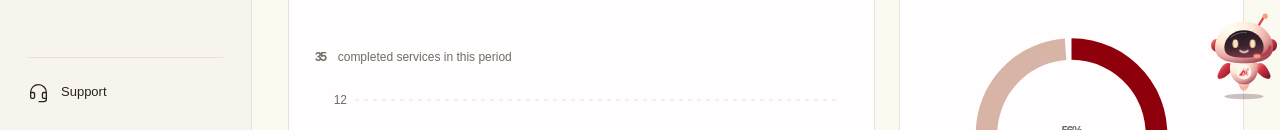
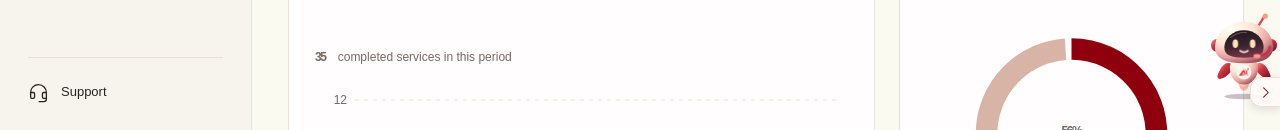
Before and after one commit to FAS-Organization/Al-Ethijahath-App-FrontEnd, a React (Vite) app in the folder frontend/: page /dashboard in a window 1280 px wide. Shown: the part 670-800 px from the top of the page. Built offline with nearby package versions, Linux system fonts and the light colour scheme.

Commit message:
refactor PortalChat: enhance robot launcher and dock toggle functionality with improved animations and state management

```diff
--- a/frontend/src/components/PortalChat.css
+++ b/frontend/src/components/PortalChat.css
@@ -35,7 +35,64 @@
   touch-action: none;
   user-select: none;
   transform: translate3d(var(--robot-drag-x, 0px), var(--robot-drag-y, 0px), 0);
-  transition: transform 520ms cubic-bezier(.22, 1, .36, 1);
+  transition:
+    transform 520ms cubic-bezier(.22, 1, .36, 1),
+    opacity 180ms ease-out;
+}
+
+.portal-chat__robot-launcher[data-docked] {
+  transform: translateX(calc(var(--robot-size) + env(safe-area-inset-right, 0px) + 56px));
+  opacity: 0;
+  pointer-events: none;
+  transition:
+    transform 280ms cubic-bezier(.32, .72, 0, 1),
+    opacity 180ms ease-out 80ms;
+}
+
+.portal-chat__dock-toggle {
+  position: fixed;
+  right: env(safe-area-inset-right, 0px);
+  bottom: var(--chat-bottom);
+  z-index: 36;
+  display: grid;
+  place-items: center end;
+  box-sizing: border-box;
+  width: 44px;
+  height: 44px;
+  padding: 0;
+  border: 0;
+  background: transparent;
+  color: var(--chat-focus);
+  cursor: pointer;
+}
+
+.portal-chat__dock-tab {
+  display: grid;
+  place-items: center;
+  box-sizing: border-box;
+  width: 30px;
+  height: 30px;
+  border: 1px solid var(--chat-line);
+  border-right: 0;
+  border-radius: 11px 0 0 11px;
+  background: var(--chat-surface);
+  background: color-mix(in srgb, var(--chat-surface) 94%, transparent);
+  box-shadow: 0 2px 8px rgb(30 20 21 / 14%);
+  transition: background-color 150ms ease-out, transform 150ms cubic-bezier(.22, 1, .36, 1);
+}
+
+.portal-chat__dock-toggle[aria-expanded='false'] .portal-chat__dock-tab {
+  background: var(--chat-close-hover);
+}
+
+@media (hover: hover) and (pointer: fine) {
+  .portal-chat__dock-toggle:hover .portal-chat__dock-tab {
+    background: var(--chat-close-hover);
+  }
+}
+
+.portal-chat__dock-toggle:active .portal-chat__dock-tab {
+  transform: scale(.95);
 }
 
 .portal-chat__robot-scene {
--- a/frontend/src/components/PortalChat.jsx
+++ b/frontend/src/components/PortalChat.jsx
@@ -1,5 +1,5 @@
 import { useEffect, useRef, useState } from 'react'
-import { RobotIcon, XIcon } from '@phosphor-icons/react'
+import { CaretRightIcon, RobotIcon, XIcon } from '@phosphor-icons/react'
 import PortalChatRobot from './PortalChatRobot'
 import './PortalChat.css'
 
@@ -29,6 +29,7 @@ export default function PortalChat() {
   const suppressClickRef = useRef(false)
   const [dragLine, setDragLine] = useState(DRAG_LINES.length - 1)
   const [landingReaction, setLandingReaction] = useState(null)
+  const [isDocked, setIsDocked] = useState(false)
   const companionRef = useRef(null)
   const dialogRef = useRef(null)
   const backdropPressRef = useRef(false)
@@ -399,7 +400,10 @@ export default function PortalChat() {
       <button
         ref={launcherRef}
         type="button"
+        id="portal-chat-launcher"
         className="portal-chat__robot-launcher"
+        data-docked={isDocked ? '' : undefined}
+        inert={isDocked}
         aria-label="Ask AI"
         aria-haspopup="dialog"
         aria-controls="portal-chat-dialog"
@@ -429,6 +433,23 @@ export default function PortalChat() {
           <span className="portal-chat__robot-dialogue portal-chat__robot-dialogue--drag" aria-hidden="true">
             {DRAG_LINES[dragLine]}
           </span>
+        </span>
+      </button>
+
+      <button
+        type="button"
+        className="portal-chat__dock-toggle"
+        aria-label={isDocked ? 'Bring back EthiBot' : 'Tuck away EthiBot'}
+        aria-controls="portal-chat-launcher"
+        aria-expanded={!isDocked}
+        onClick={() => {
+          if (dragRef.current) return
+          setLandingReaction(null)
+          setIsDocked(docked => !docked)
+        }}
+      >
+        <span className="portal-chat__dock-tab" aria-hidden="true">
+          {isDocked ? <RobotIcon size={16} /> : <CaretRightIcon size={15} />}
         </span>
       </button>
 
```
